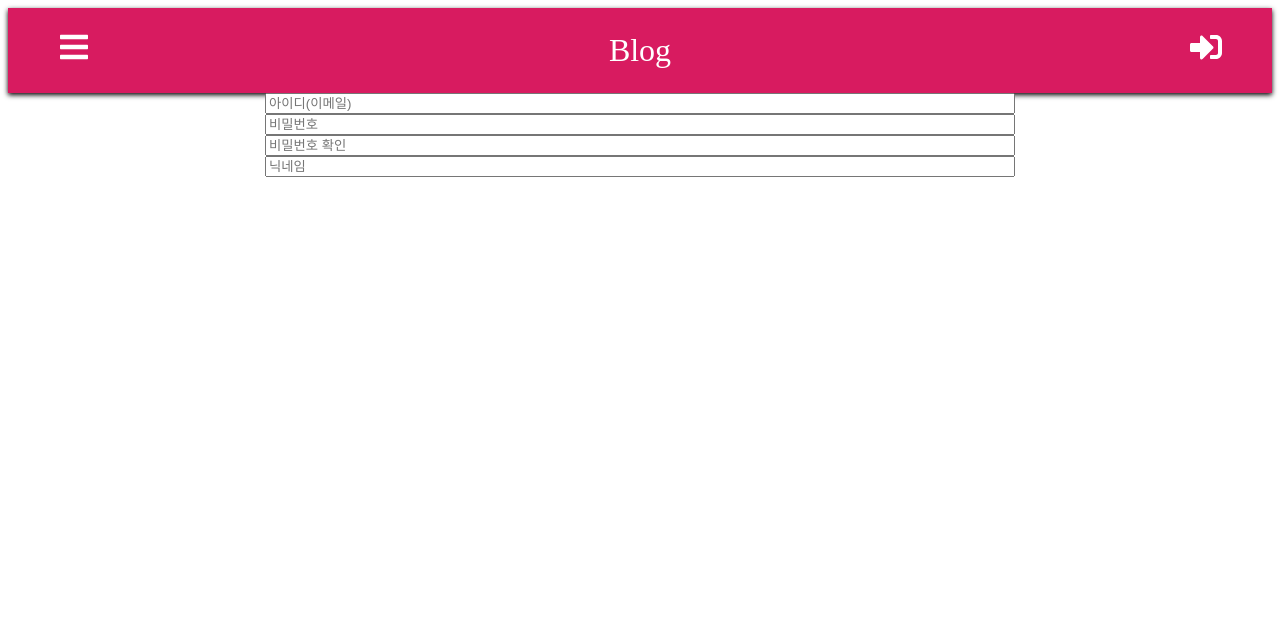
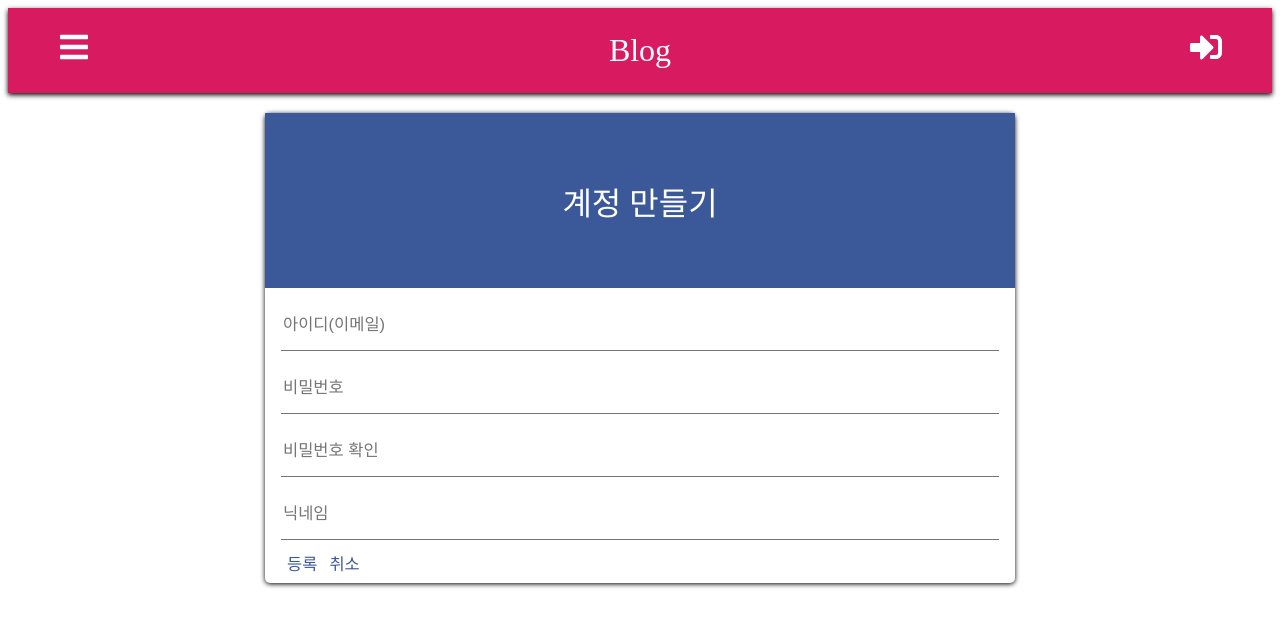
Before and after one commit to pji0219/blog-frontend, a React (Create React App) app: page /register in a window 1280 px wide. Shown: the top 626 px of the page. Built offline with nearby package versions, Linux system fonts and the light colour scheme.

Commit message:
회원가입 컴포넌트 구현 완료, 로그인 컴포넌트 구현중

```diff
--- a/src/components/register/Register.jsx
+++ b/src/components/register/Register.jsx
@@ -6,11 +6,20 @@ function Register({ onChange, onSubmit, value }) {
 
   return (
     <div className={styles.form_container}>
-      <form onSubmit={onSubmit} className={styles.container}>
-        <input type="email" value={email || ''} name="email" placeholder="아이디(이메일)" onChange={onChange} />
-        <input type="password" value={password || ''} name="password" placeholder="비밀번호" onChange={onChange} />
-        <input type="password" value={repassword || ''} name="repassword" placeholder="비밀번호 확인" onChange={onChange} />
-        <input type="text" value={nickname || ''} name="nickname" placeholder="닉네임" onChange={onChange} />
+      <form onSubmit={onSubmit} className={styles.register_container}>
+        <div className={styles.title}>
+          <span>계정 만들기</span>
+        </div>
+        <div className={styles.input_container}>
+          <input type="email" value={email || ''} name="email" placeholder="아이디(이메일)" onChange={onChange} />
+          <input type="password" value={password || ''} name="password" placeholder="비밀번호" onChange={onChange} />
+          <input type="password" value={repassword || ''} name="repassword" placeholder="비밀번호 확인" onChange={onChange} />
+          <input type="text" value={nickname || ''} name="nickname" placeholder="닉네임" onChange={onChange} />
+        </div>
+        <div className={styles.btn_container}>
+          <button type="submit">등록</button>
+          <button>취소</button>
+        </div>
       </form>
     </div>
   );
--- a/src/components/register/Register.module.css
+++ b/src/components/register/Register.module.css
@@ -1,11 +1,69 @@
 .form_container {
   display: flex;
   justify-content: center;
+  margin-top: 20px;
 }
 
-.container {
+.register_container {
   display: flex;
   flex-direction: column;
   width: 750px;
-  height: 530px;
+  height: 470px;
+  border-radius: 5px;
+  box-shadow: 0px 1px 5px;
 }
+
+.title {
+  background-color: #3b5998;
+  width: 750px;
+  height: 175px;
+  display: flex;
+  justify-content: center;
+  align-items: center;
+}
+
+.title span {
+  color: #fff;
+  font-size: 32px;
+}
+
+.input_container {
+  display: flex;
+  flex-direction: column;
+  padding: 0 16px;
+}
+
+.input_container input {
+  height: 50px;
+  margin-top: 10px;
+  font-size: 16.5px;
+  border-top: none;
+  border-left: none;
+  border-right: none;
+  border-bottom: 1px solid #757575;
+}
+
+.input_container input:focus {
+  outline: none;
+}
+
+.input_container input:focus::placeholder {
+  color: #3b5998;
+}
+
+.btn_container {
+  margin-top: 10px;
+  padding: 0 16px;
+}
+
+.btn_container button {
+  border: none;
+  background-color: #fff;
+  color: #3b5998;
+  font-size: 16.5px;
+  cursor: pointer;
+}
+
+.btn_container button:hover {
+  background-color: #c7c7c7;
+}
--- a/src/redux-module/auth.js
+++ b/src/redux-module/auth.js
@@ -5,15 +5,24 @@ import axios from 'axios';
 const REGISTER_REQUEST = 'REGISTER_REQUEST';
 const REGISTER_REQUEST_SUCCESS = 'REGISTER_REQUEST_SUCCESS';
 const REGISTER_REQUEST_ERORR = 'REGISTER_REQUEST_ERROR';
+const LOGIN_REQUEST = 'LOGIN_REQUEST';
+const LOGIN_REQUEST_SUCCESS = 'LOGIN_REQUEST_SUCCESS';
+const LOGIN_REQUEST_ERORR = 'LOGIN_REQUEST_ERORR';
 
 // 액션 생성함수
+// 회원가입
 export const register = user => ({
   type: REGISTER_REQUEST,
   payload: user
 });
 
+// 로그인
+export const login = user => ({
+  type: LOGIN_REQUEST,
+  payload: user
+});
+
 // 사가
-
 // 회원가입
 const registerUserAPI = (req) => {
   const config = {
@@ -44,6 +53,36 @@ export function* registerUserSaga() {
   yield takeEvery(REGISTER_REQUEST, registerUser);
 }
 
+// 로그인
+const loginUserAPI = req => {
+  const config = {
+    Headers: {
+      'content-Type': 'application/json'
+    }
+  }
+
+  return axios.post('api/user', req, config);
+}
+
+function* logingUser(action) {
+  try {
+    const result = yield call(loginUserAPI, action.payload);
+    yield put({
+      type: LOGIN_REQUEST_SUCCESS,
+      payload: result.data
+    });
+  } catch(err) {
+    yield put({
+      type: LOGIN_REQUEST_ERORR,
+      payload: err.response
+    });
+  }
+}
+
+export function* loginUserSaga() {
+  yield takeEvery(LOGIN_REQUEST, logingUser);
+}
+
 // 리듀서
 const initialState = {
   token: localStorage.getItem('token'),
@@ -58,10 +97,12 @@ const initialState = {
 export default function authReducer(state = initialState, action) {
   switch(action.type) {
     case REGISTER_REQUEST:
+    case LOGIN_REQUEST:
       return {
         ...state
       }
     case REGISTER_REQUEST_SUCCESS:
+    case LOGIN_REQUEST_SUCCESS:
       localStorage.getItem('token', action.payload.token);
       return {
         ...state,
@@ -72,6 +113,7 @@ export default function authReducer(state = initialState, action) {
         isAuthenticated: true
       }
     case REGISTER_REQUEST_ERORR:
+    case LOGIN_REQUEST_ERORR:
       localStorage.removeItem('token');
       return {
         ...state,
--- a/src/redux-module/index.js
+++ b/src/redux-module/index.js
@@ -1,7 +1,7 @@
 import { combineReducers } from "redux";
 import { all } from 'redux-saga/effects';
 import posts, { postsSaga } from "./post";
-import authReducer, { registerUserSaga } from "./auth";
+import authReducer, { loginUserSaga, registerUserSaga } from "./auth";
 
 const rootReducer = combineReducers({
   posts,
@@ -11,7 +11,8 @@ const rootReducer = combineReducers({
 export function* rootSaga() {
   yield all([
     postsSaga(),
-    registerUserSaga()
+    registerUserSaga(),
+    loginUserSaga()
   ]);
 }
 
```
Also changed, not shown: src/components/login/Login.jsx (added, +11 -0 lines), src/container/LoginContainer.jsx (added, +38 -0 lines).
